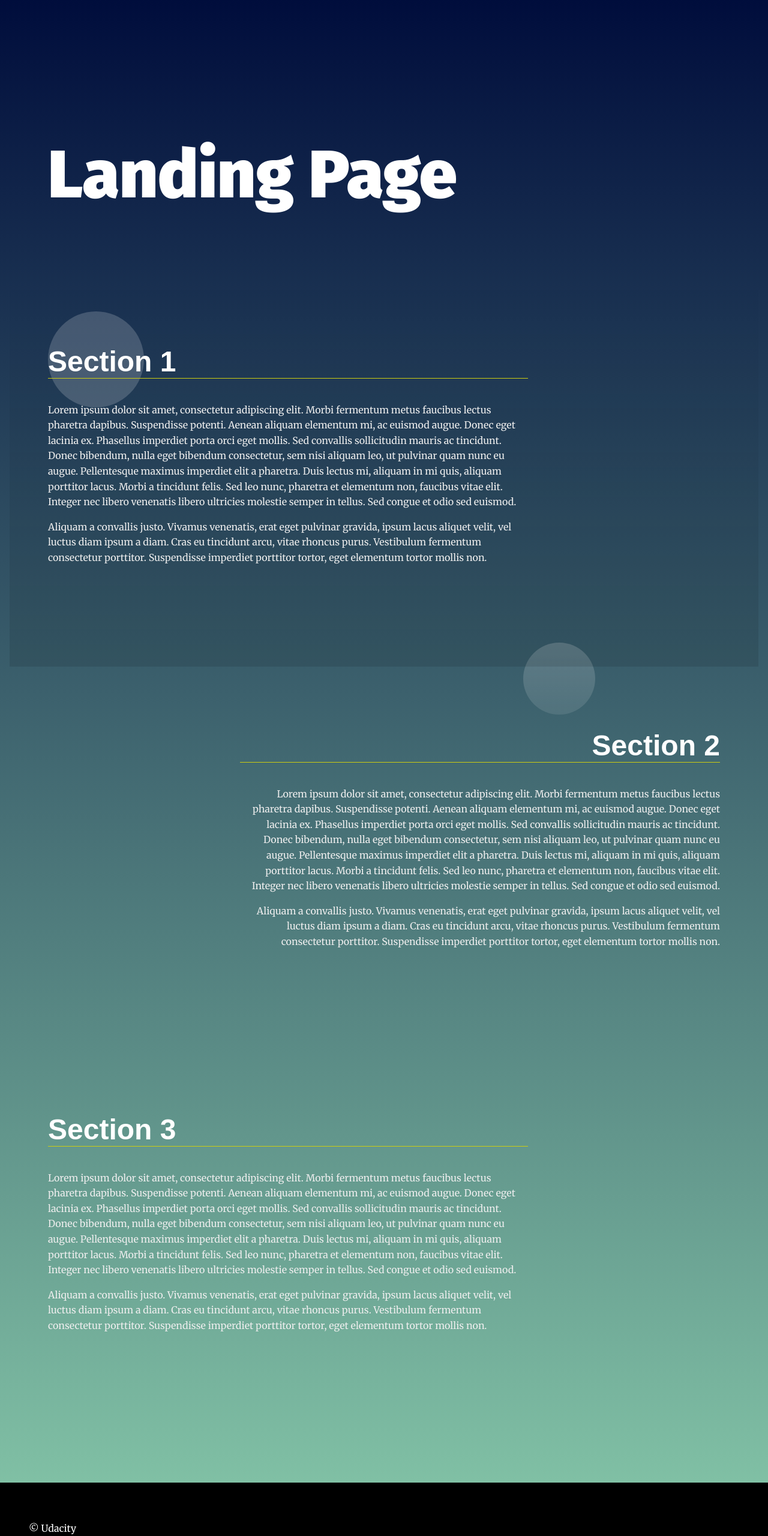
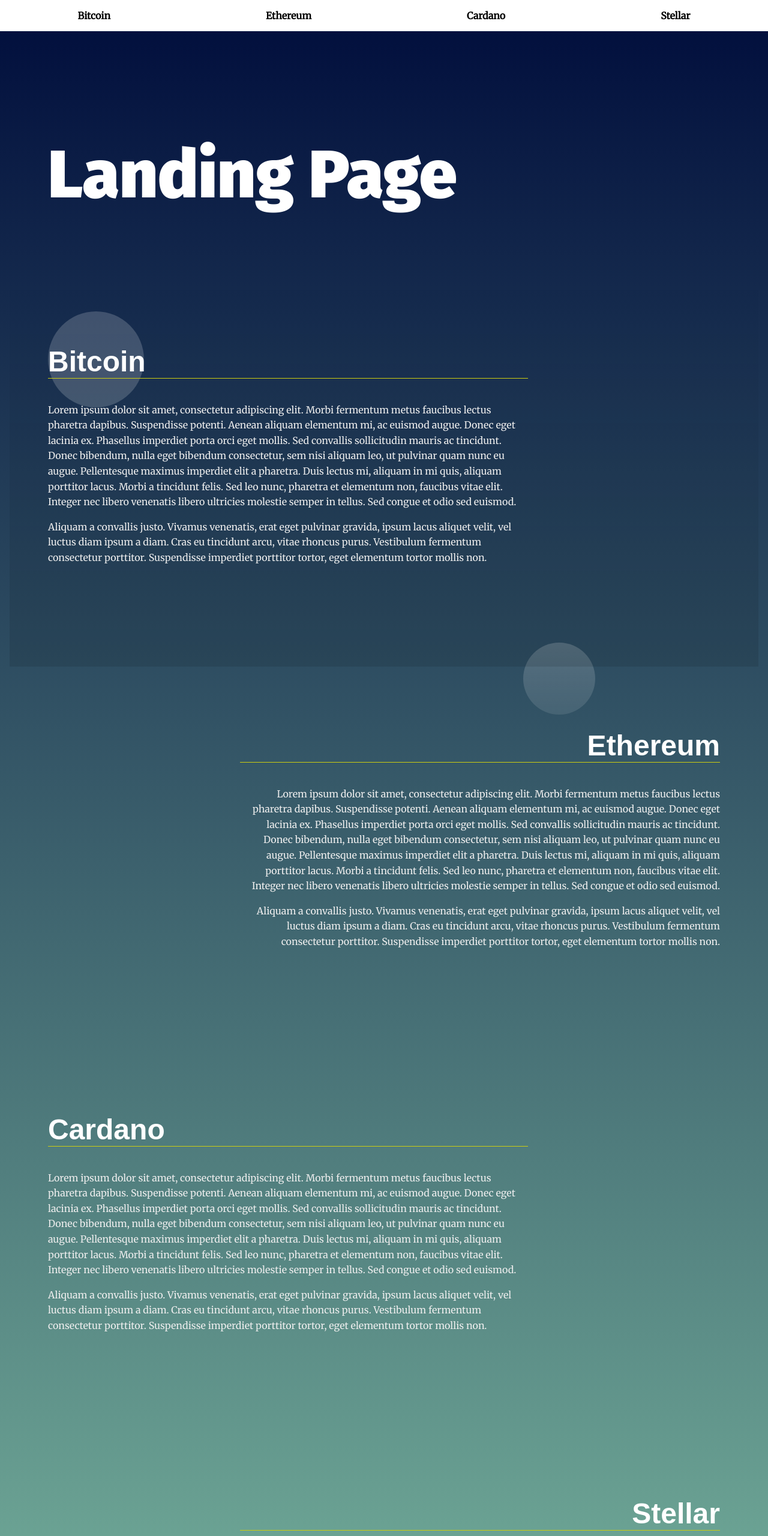
Before and after one commit to CryptoNari/CryptoNari.github.io, a plain HTML site: page C2-landing-page/index.html in a window 1280 px wide. Shown: the top 2560 px of the page at 60% size. Drawn offline with Linux system fonts and the light colour scheme.

Commit message:
feat: navigation menu builder + scrollToSection
 Navigation menu build dynamic depending on sections.
 Event Listener for nav-Elements with scollToSection Function addded.

```diff
--- a/C2-landing-page/css/styles.css
+++ b/C2-landing-page/css/styles.css
@@ -68,6 +68,8 @@ section {
     padding-left: 0;
     margin: 0;
     text-align: right;
+    display: flex;
+    justify-content: space-around;
 }
 
 .navbar__menu li {
@@ -76,7 +78,9 @@ section {
 
 .navbar__menu .menu__link {
     display: block;
-    padding: 1em;
+    padding: 1em .2em;
+    /* padding-topem: 1em;
+    padding-bottom: 1em; */
     font-weight: bold;
     text-decoration: none;
     color: #000;
--- a/C2-landing-page/index.html
+++ b/C2-landing-page/index.html
@@ -8,6 +8,7 @@
   <!-- Load Google Fonts -->
   <link href="https://fonts.googleapis.com/css?family=Fira+Sans:900|Merriweather&display=swap" rel="stylesheet">  <!-- Load Styles -->
   <link href="css/styles.css" rel="stylesheet">
+  <link href="js/app.js" rel="stylesheet">
 </head>
 <body>
   <!-- HTML Follows BEM naming conventions
@@ -26,25 +27,33 @@
     a data attribute that will populate the li node.
     Adding more sections will automatically populate nav.
     The first section is set to active class by default -->
-    <section id="section1" data-nav="Section 1" class="your-active-class">
+    <section id="bitcoin" data-nav="Bitcoin" class="your-active-class">
       <div class="landing__container">
-        <h2>Section 1</h2>
+        <h2>Bitcoin</h2>
         <p>Lorem ipsum dolor sit amet, consectetur adipiscing elit. Morbi fermentum metus faucibus lectus pharetra dapibus. Suspendisse potenti. Aenean aliquam elementum mi, ac euismod augue. Donec eget lacinia ex. Phasellus imperdiet porta orci eget mollis. Sed convallis sollicitudin mauris ac tincidunt. Donec bibendum, nulla eget bibendum consectetur, sem nisi aliquam leo, ut pulvinar quam nunc eu augue. Pellentesque maximus imperdiet elit a pharetra. Duis lectus mi, aliquam in mi quis, aliquam porttitor lacus. Morbi a tincidunt felis. Sed leo nunc, pharetra et elementum non, faucibus vitae elit. Integer nec libero venenatis libero ultricies molestie semper in tellus. Sed congue et odio sed euismod.</p>
 
         <p>Aliquam a convallis justo. Vivamus venenatis, erat eget pulvinar gravida, ipsum lacus aliquet velit, vel luctus diam ipsum a diam. Cras eu tincidunt arcu, vitae rhoncus purus. Vestibulum fermentum consectetur porttitor. Suspendisse imperdiet porttitor tortor, eget elementum tortor mollis non.</p>
       </div>
     </section>
-    <section id="section2" data-nav="Section 2">
+    <section id="ethereum" data-nav="Ethereum">
       <div class="landing__container">
-        <h2>Section 2</h2>
+        <h2>Ethereum</h2>
         <p>Lorem ipsum dolor sit amet, consectetur adipiscing elit. Morbi fermentum metus faucibus lectus pharetra dapibus. Suspendisse potenti. Aenean aliquam elementum mi, ac euismod augue. Donec eget lacinia ex. Phasellus imperdiet porta orci eget mollis. Sed convallis sollicitudin mauris ac tincidunt. Donec bibendum, nulla eget bibendum consectetur, sem nisi aliquam leo, ut pulvinar quam nunc eu augue. Pellentesque maximus imperdiet elit a pharetra. Duis lectus mi, aliquam in mi quis, aliquam porttitor lacus. Morbi a tincidunt felis. Sed leo nunc, pharetra et elementum non, faucibus vitae elit. Integer nec libero venenatis libero ultricies molestie semper in tellus. Sed congue et odio sed euismod.</p>
 
         <p>Aliquam a convallis justo. Vivamus venenatis, erat eget pulvinar gravida, ipsum lacus aliquet velit, vel luctus diam ipsum a diam. Cras eu tincidunt arcu, vitae rhoncus purus. Vestibulum fermentum consectetur porttitor. Suspendisse imperdiet porttitor tortor, eget elementum tortor mollis non.</p>
       </div>
     </section>
-    <section id="section3" data-nav="Section 3">
+    <section id="cardano" data-nav="Cardano">
       <div class="landing__container">
-        <h2>Section 3</h2>
+        <h2>Cardano</h2>
+        <p>Lorem ipsum dolor sit amet, consectetur adipiscing elit. Morbi fermentum metus faucibus lectus pharetra dapibus. Suspendisse potenti. Aenean aliquam elementum mi, ac euismod augue. Donec eget lacinia ex. Phasellus imperdiet porta orci eget mollis. Sed convallis sollicitudin mauris ac tincidunt. Donec bibendum, nulla eget bibendum consectetur, sem nisi aliquam leo, ut pulvinar quam nunc eu augue. Pellentesque maximus imperdiet elit a pharetra. Duis lectus mi, aliquam in mi quis, aliquam porttitor lacus. Morbi a tincidunt felis. Sed leo nunc, pharetra et elementum non, faucibus vitae elit. Integer nec libero venenatis libero ultricies molestie semper in tellus. Sed congue et odio sed euismod.</p>
+
+        <p>Aliquam a convallis justo. Vivamus venenatis, erat eget pulvinar gravida, ipsum lacus aliquet velit, vel luctus diam ipsum a diam. Cras eu tincidunt arcu, vitae rhoncus purus. Vestibulum fermentum consectetur porttitor. Suspendisse imperdiet porttitor tortor, eget elementum tortor mollis non.</p>
+      </div>
+    </section>
+    <section id="stellar" data-nav="Stellar">
+      <div class="landing__container">
+        <h2>Stellar</h2>
         <p>Lorem ipsum dolor sit amet, consectetur adipiscing elit. Morbi fermentum metus faucibus lectus pharetra dapibus. Suspendisse potenti. Aenean aliquam elementum mi, ac euismod augue. Donec eget lacinia ex. Phasellus imperdiet porta orci eget mollis. Sed convallis sollicitudin mauris ac tincidunt. Donec bibendum, nulla eget bibendum consectetur, sem nisi aliquam leo, ut pulvinar quam nunc eu augue. Pellentesque maximus imperdiet elit a pharetra. Duis lectus mi, aliquam in mi quis, aliquam porttitor lacus. Morbi a tincidunt felis. Sed leo nunc, pharetra et elementum non, faucibus vitae elit. Integer nec libero venenatis libero ultricies molestie semper in tellus. Sed congue et odio sed euismod.</p>
 
         <p>Aliquam a convallis justo. Vivamus venenatis, erat eget pulvinar gravida, ipsum lacus aliquet velit, vel luctus diam ipsum a diam. Cras eu tincidunt arcu, vitae rhoncus purus. Vestibulum fermentum consectetur porttitor. Suspendisse imperdiet porttitor tortor, eget elementum tortor mollis non.</p>
@@ -54,6 +63,8 @@
   <footer class="page__footer">
     <p>&copy Udacity</p>
   </footer>
+  <script type="text/javascript" src="js/app.js">
 
+  </script>
 </body>
 </html>
--- a/C2-landing-page/js/app.js
+++ b/C2-landing-page/js/app.js
@@ -17,14 +17,30 @@
  * Define Global Variables
  *
 */
-
+const navBarElement = document.getElementById('navbar__list');
+const sections = document.querySelectorAll('section');
 
 /**
  * End Global Variables
  * Start Helper Functions
  *
 */
+function scrollToSection(section) {
+    const sectionPosition = section.offsetTop - navbar__list.offsetHeight;
+    console.log(sectionPosition);
+    window.scrollTo({
+        top: sectionPosition ,
+        behavior: 'smooth'
+    })
+}
 
+function navClick (evt) {
+    if (evt.target.nodeName === 'LI') {  // ← verifies target is desired element
+        // scrollToSection(document.queryselector(evt.target.);
+        const sectionID = '#' + evt.target.textContent.toLowerCase();
+        scrollToSection(document.querySelector(sectionID));
+    }
+}
 
 
 /**
@@ -34,7 +50,18 @@
 */
 
 // build the nav
+const fragment = document.createDocumentFragment();
+for (section of sections){
+    const newList = document.createElement('li');
+    newList.textContent = section.getAttribute('data-nav');
+    const rect = section.getBoundingClientRect();
+    console.log(rect.top);
+    newList.classList.add('menu__link');
+    fragment.appendChild(newList);
+}
 
+navBarElement.appendChild(fragment);
+navBarElement.addEventListener('click', navClick);
 
 // Add class 'active' to section when near top of viewport
 
@@ -53,3 +80,10 @@
 // Scroll to section on link click
 
 // Set sections as active
+
+// Helping EventListeners
+// document.addEventListener('click', function() {
+//
+//     scrollToSection(sections[1]);
+//
+// })
```
Also changed, not shown: C2-landing-page/img/Cardano.png (added), C2-landing-page/img/Ethereum.png (added), C2-landing-page/img/Stellar.png (added), C2-landing-page/img/bitcoin.png (added).
